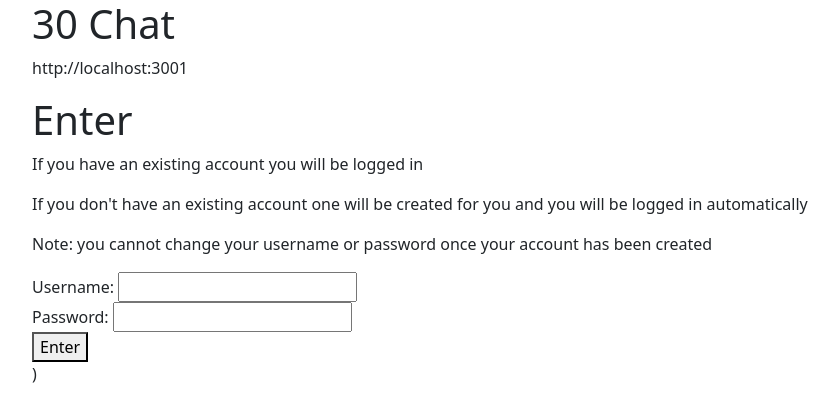
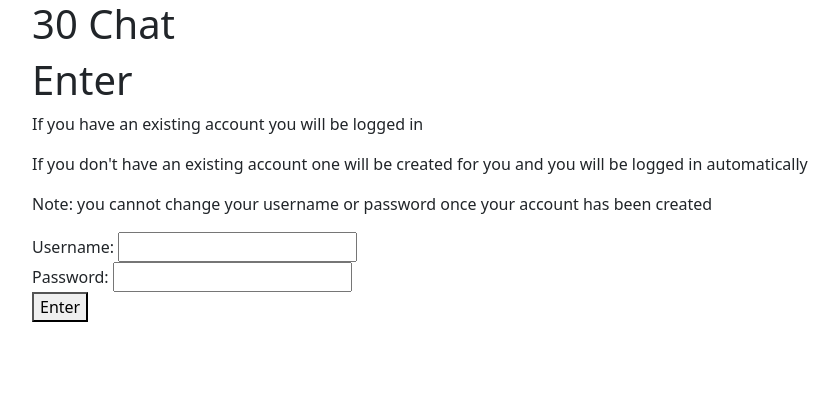
Before and after one commit to xavier-kong/30-chat, a React (Create React App) app in the folder client/: page /login in a window 1280 px wide. Shown: the top 420 px of the page, without its empty margins (50-889 px from the left). Built offline with nearby package versions, Linux system fonts and the light colour scheme; no server answers.

Commit message:
remove hard coded url

```diff
--- a/client/src/App.js
+++ b/client/src/App.js
@@ -47,7 +47,6 @@ const App = () => {
     <Router>
       <div className='container'>
         <h1>30 Chat</h1>
-        <p>{url}</p>
          {user ? <p>Currently logged in as {user.username}<button onClick={Logout}>Logout</button></p> : null}
         <Switch>
           <Route path="/chat/:room_name">
@@ -62,7 +61,7 @@ const App = () => {
           <Route path="/">
             {user === null ? <Redirect to="/login" /> : <Redirect to="/groups" />}
           </Route>
-        </Switch>)
+        </Switch>
       </div>
     </Router>
   )
```
